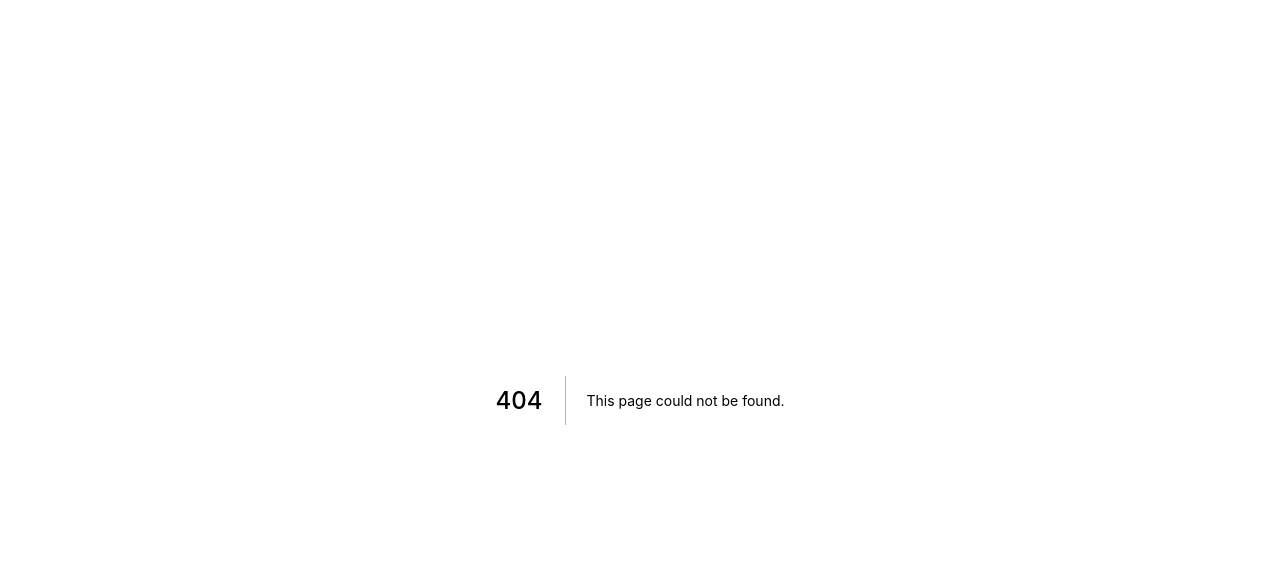
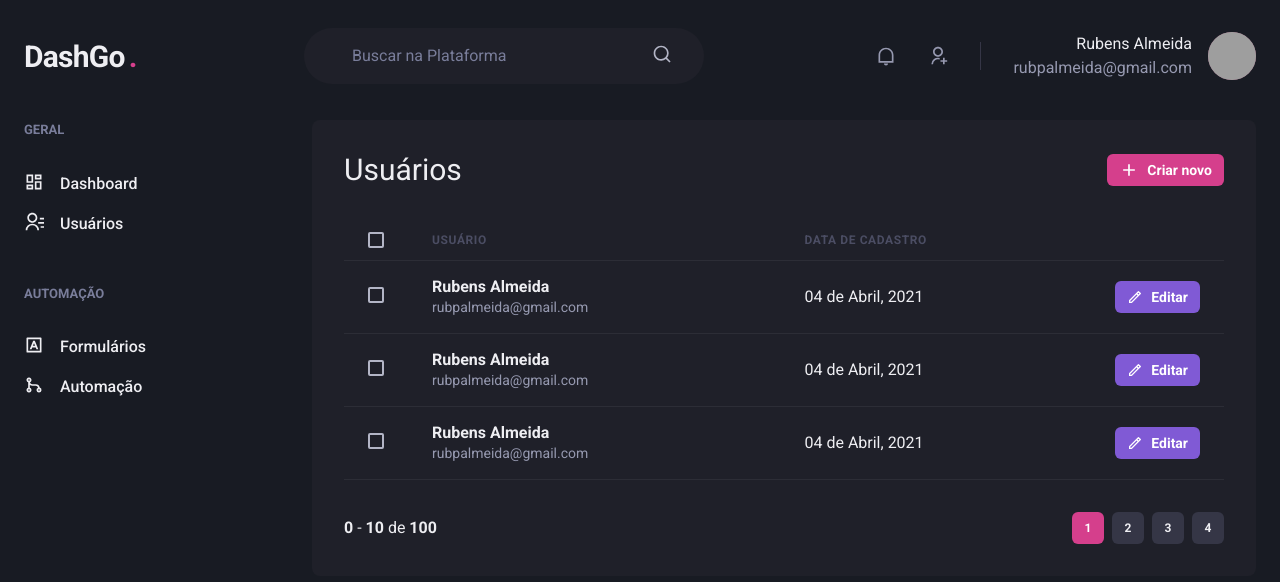
Before and after one commit to rubpalmeida/ignite-dashgo, a Next.js app: page /users in a window 1280 px wide. Before the commit this address had no page. Shown: the top 582 px of the page. Built offline with nearby package versions, Linux system fonts and the light colour scheme; grey boxes are pictures that could not be loaded.

Commit message:
All pages created

```diff
--- a/package.json
+++ b/package.json
@@ -12,9 +12,11 @@
     "@chakra-ui/react": "^1.4.2",
     "@emotion/react": "^11.1.5",
     "@emotion/styled": "^11.1.5",
+    "apexcharts": "^3.26.0",
     "framer-motion": "^4.1.0",
     "next": "10.1.2",
     "react": "17.0.2",
+    "react-apexcharts": "^1.3.7",
     "react-dom": "17.0.2",
     "react-icons": "^4.2.0"
   },
--- /dev/null
+++ b/src/components/Pagination.tsx
@@ -0,0 +1,59 @@
+import { Box, Button, HStack } from "@chakra-ui/react";
+
+export function Pagination() {
+  return (
+    <HStack spacing="6" mt="8" justify="space-between" align="center">
+      <Box>
+        <strong>0</strong> - <strong>10</strong> de <strong>100</strong>
+      </Box>
+      <HStack spacing="2">
+        <Button
+          size="sm"
+          fontSize="xs"
+          width="4"
+          colorScheme="pink"
+          disabled
+          _disabled={{
+            bgColor: 'pink.500',
+            cursor: 'default',
+          }}
+        >
+          1
+        </Button>
+        <Button
+          size="sm"
+          fontSize="xs"
+          width="4"
+          bg="gray.700"
+          _hover={{
+            bg: 'gray.500'
+          }}
+        >
+          2
+        </Button>
+        <Button
+          size="sm"
+          fontSize="xs"
+          width="4"
+          bg="gray.700"
+          _hover={{
+            bg: 'gray.500'
+          }}
+        >
+          3
+        </Button>
+        <Button
+          size="sm"
+          fontSize="xs"
+          width="4"
+          bg="gray.700"
+          _hover={{
+            bg: 'gray.500'
+          }}
+        >
+          4
+        </Button>
+      </HStack>
+    </HStack>
+  );
+}
--- /dev/null
+++ b/src/pages/users/index.tsx
@@ -0,0 +1,121 @@
+import { Box, Button, Checkbox, Flex, Heading, Icon, Table, Tbody, Td, Text, Th, Thead, Tr } from "@chakra-ui/react";
+
+import { RiAddLine, RiPencilLine } from "react-icons/ri";
+
+import { Header } from "../../components/Header";
+import { Pagination } from "../../components/Pagination";
+import { Sidebar } from "../../components/Sidebar";
+
+export default function UserList() {
+  return (
+    <Box>
+      <Header />
+
+      <Flex w="100%" my="6" maxWidth={1480} mx="auto" px="6">
+        <Sidebar />
+
+        <Box flex="1" borderRadius={8} bg="gray.800" p="8">
+          <Flex mb="8" justify="space-between" align="center" >
+            <Heading size="lg" fontWeight="normal" >Usuários</Heading>
+
+            <Button
+              as="a"
+              size="sm"
+              fontSize="sm"
+              colorScheme="pink"
+              leftIcon={<Icon as={RiAddLine} fontSize="20" />}
+            >
+              Criar novo
+            </Button>
+          </Flex>
+
+          <Table colorScheme="whiteAlpha">
+            <Thead>
+              <Tr>
+                <Th px="6" color="gray.300" width="8">
+                  <Checkbox colorScheme="pink" />
+                </Th>
+                <Th>Usuário</Th>
+                <Th>Data de cadastro</Th>
+                <Th width="8"></Th>
+              </Tr>
+            </Thead>
+            <Tbody>
+              <Tr>
+                <Td px="6">
+                  <Checkbox colorScheme="pink" />
+                </Td>
+                <Td>
+                  <Box>
+                    <Text fontWeight="bold">Rubens Almeida</Text>
+                    <Text fontSize="sm" color="gray.300">rubpalmeida@gmail.com</Text>
+                  </Box>
+                </Td>
+                <Td>04 de Abril, 2021</Td>
+                <Td>
+                  <Button
+                    as="a"
+                    size="sm"
+                    fontSize="sm"
+                    colorScheme="purple"
+                    leftIcon={<Icon as={RiPencilLine} fontSize="16" />}
+                  >
+                    Editar
+                  </Button>
+                </Td>
+              </Tr>
+              <Tr>
+                <Td px="6">
+                  <Checkbox colorScheme="pink" />
+                </Td>
+                <Td>
+                  <Box>
+                    <Text fontWeight="bold">Rubens Almeida</Text>
+                    <Text fontSize="sm" color="gray.300">rubpalmeida@gmail.com</Text>
+                  </Box>
+                </Td>
+                <Td>04 de Abril, 2021</Td>
+                <Td>
+                  <Button
+                    as="a"
+                    size="sm"
+                    fontSize="sm"
+                    colorScheme="purple"
+                    leftIcon={<Icon as={RiPencilLine} fontSize="16" />}
+                  >
+                    Editar
+                  </Button>
+                </Td>
+              </Tr>
+              <Tr>
+                <Td px="6">
+                  <Checkbox colorScheme="pink" />
+                </Td>
+                <Td>
+                  <Box>
+                    <Text fontWeight="bold">Rubens Almeida</Text>
+                    <Text fontSize="sm" color="gray.300">rubpalmeida@gmail.com</Text>
+                  </Box>
+                </Td>
+                <Td>04 de Abril, 2021</Td>
+                <Td>
+                  <Button
+                    as="a"
+                    size="sm"
+                    fontSize="sm"
+                    colorScheme="purple"
+                    leftIcon={<Icon as={RiPencilLine} fontSize="16" />}
+                  >
+                    Editar
+                  </Button>
+                </Td>
+              </Tr>
+            </Tbody>
+          </Table>
+
+          <Pagination />
+        </Box>
+      </Flex>
+    </Box>
+  );
+}
```
Also changed, not shown: src/pages/dashboard.tsx (+71 -8 lines), src/pages/users/create.tsx (added, +42 -0 lines), 1 other file (tests, documents, lock files or other folders).
